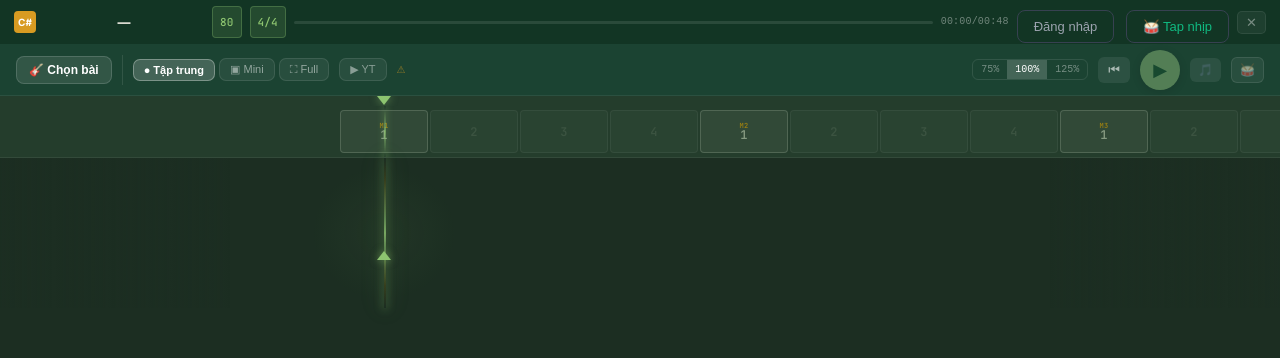
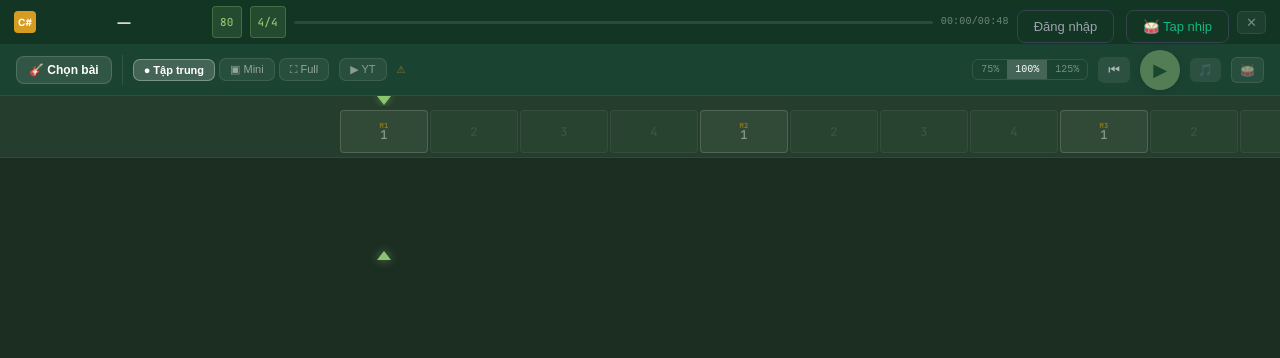
Before and after one commit to vananhaudio/cs-rhythm-editor, a React (Vite) app: page / in a window 1280 px wide. Shown: the top 358 px of the page. Built offline with nearby package versions, Linux system fonts and the light colour scheme.

Commit message:
fix: simple playhead, prevent YT auto-play

```diff
--- a/src/PlayerView.css
+++ b/src/PlayerView.css
@@ -437,26 +437,10 @@
    DEPTH & FEEL — "nhạc cụ, không phải phần mềm"
 ══════════════════════════════════════════ */
 
-.scroll-now-line {
-  display: block !important;
-  position: absolute; top: 0; bottom: 0; width: 2px;
-  background: linear-gradient(to bottom, transparent 0%, rgba(201,151,0,0.15) 15%, rgba(141,196,112,0.55) 40%, rgba(141,196,112,0.8) 50%, rgba(141,196,112,0.55) 60%, rgba(201,151,0,0.15) 85%, transparent 100%);
-  box-shadow: 0 0 8px 2px rgba(141,196,112,0.25), 0 0 24px 4px rgba(141,196,112,0.08);
-  pointer-events: none; z-index: 10;
-}
-.scroll-now-line--beat {
-  display: block !important;
-  background: linear-gradient(to bottom, transparent 0%, rgba(141,196,112,0.4) 30%, rgba(141,196,112,0.7) 50%, rgba(141,196,112,0.4) 70%, transparent 100%);
-  box-shadow: 0 0 6px 2px rgba(141,196,112,0.2); width: 2px;
-}
-.player-scroll-area--lyric::after {
-  content: ''; position: absolute; top: 0; bottom: 0;
-  left: calc(30% - 80px); width: 160px;
-  background: radial-gradient(ellipse at center, rgba(141,196,112,0.05) 0%, transparent 70%);
-  pointer-events: none; z-index: 5;
-  animation: breathe 10s ease-in-out infinite;
-}
-@keyframes breathe { 0%,100%{opacity:.6} 50%{opacity:1} }
+.scroll-now-line { display: none; }
+.scroll-now-line--beat { display: none; }
+
+ 50%{opacity:1} }
 .player-scroll-area--lyric::before {
   content: ''; position: absolute; inset: 0;
   background: linear-gradient(to right, rgba(28,46,34,0.65) 0%, transparent 18%, transparent 82%, rgba(28,46,34,0.65) 100%);
```
